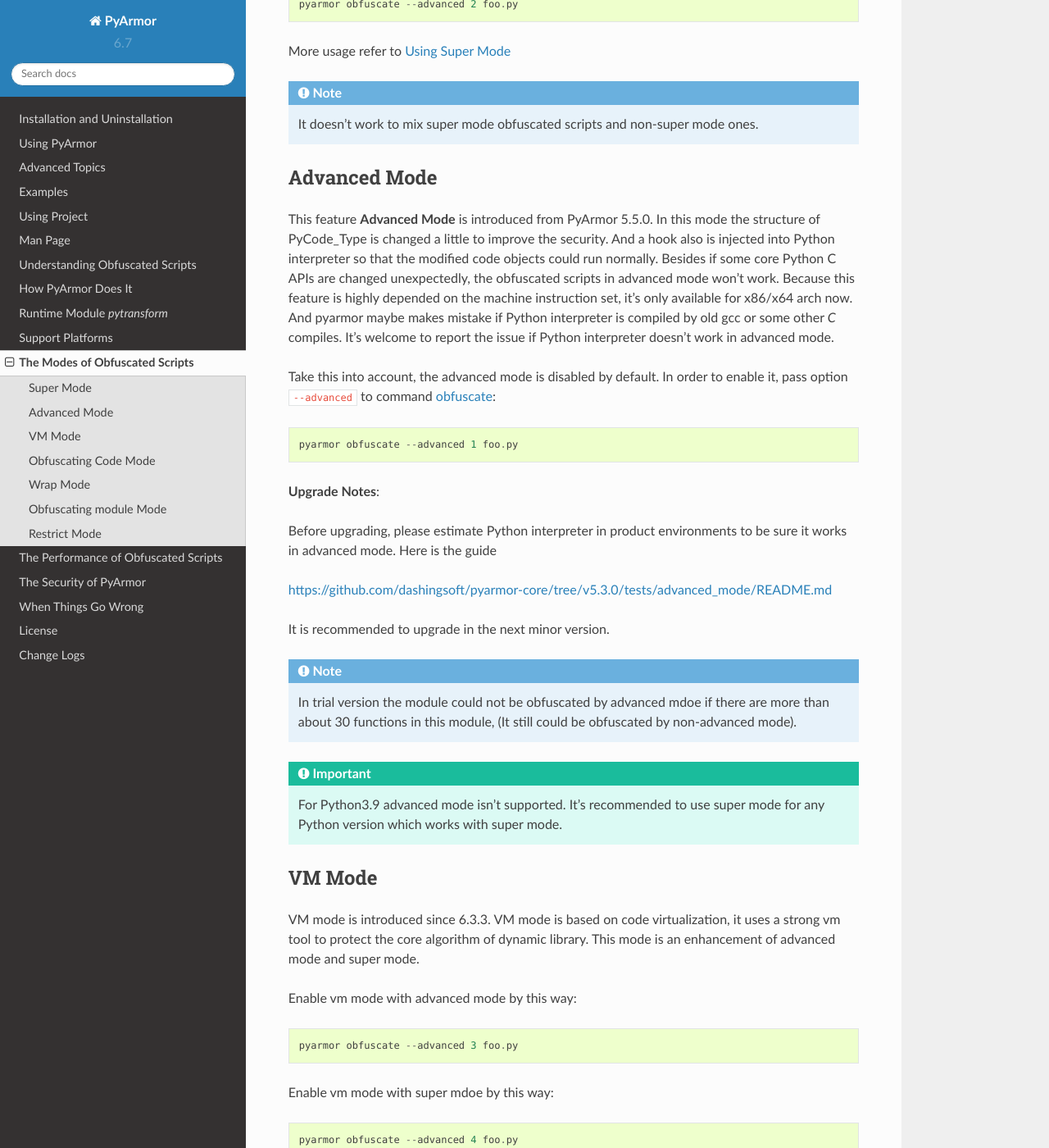
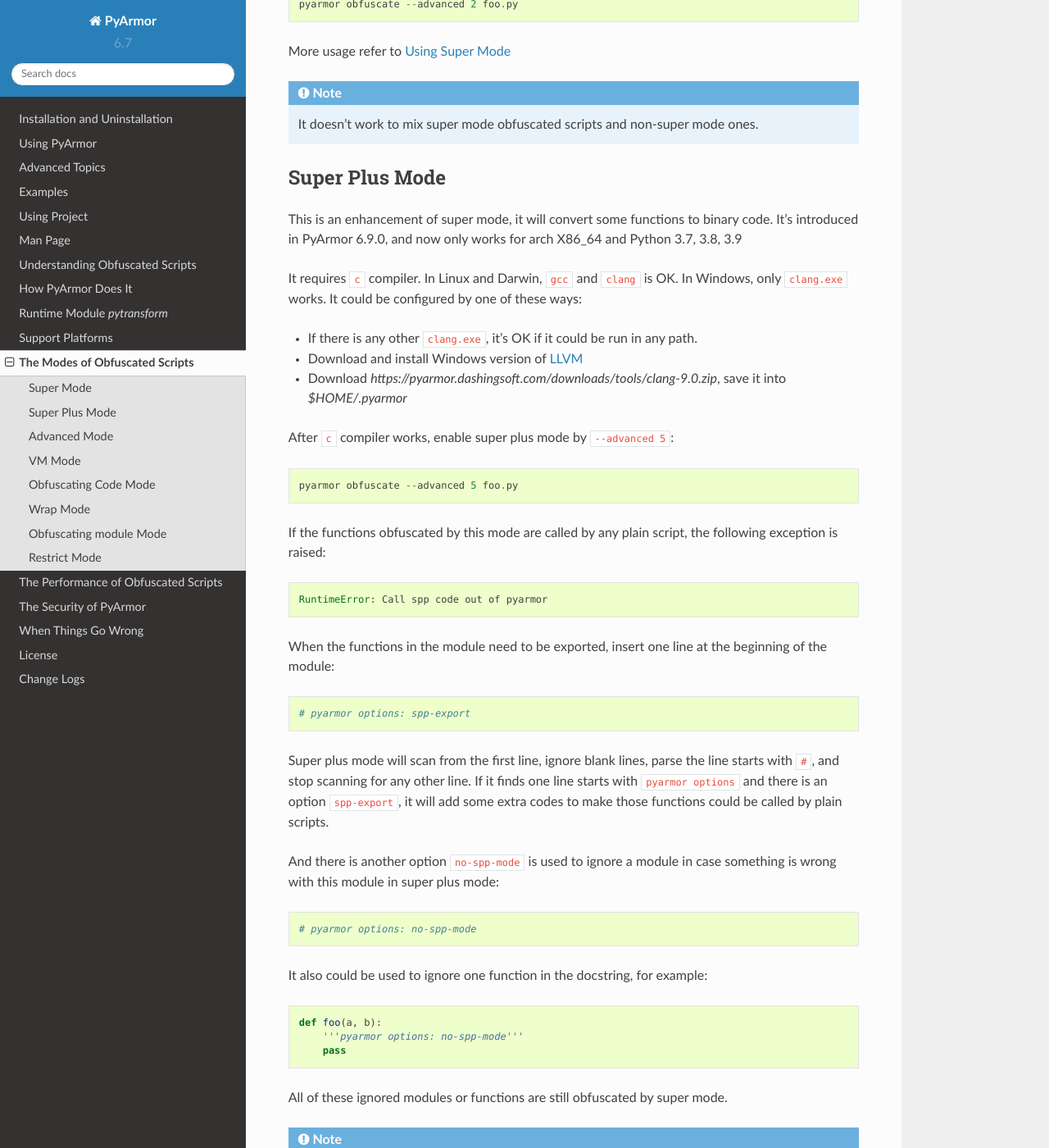
Before and after one commit to dashingsoft/pyarmor, a Sphinx documentation site: the page built from docs/mode.rst, in a window 1280 px wide and 1400 px high, scrolled down 821 px. Shown: the whole window at 82% size. Built offline with Sphinx 7.4.7 and the Read the Docs theme 2.0.0, drawn with Linux system fonts in a browser that asks for light colours; some of the changed text lies outside the part shown.

Commit message:
Document spp mode

```diff
--- a/docs/mode.rst
+++ b/docs/mode.rst
@@ -41,6 +41,63 @@
 .. note::
 
    It doesn't work to mix super mode obfuscated scripts and non-super mode ones.
+
+.. _super plus mode:
+
+Super Plus Mode
+---------------
+
+This is an enhancement of super mode, it will convert some functions to binary
+code. It's introduced in PyArmor 6.9.0, and now only works for arch X86_64 and
+Python 3.7, 3.8, 3.9
+
+It requires ``c`` compiler. In Linux and Darwin, ``gcc`` and ``clang`` is OK. In
+Windows, only ``clang.exe`` works. It could be configured by one of these ways:
+
+* If there is any other ``clang.exe``, it's OK if it could be run in any path.
+* Download and install Windows version of `LLVM <https://releases.llvm.org>`_
+* Download `https://pyarmor.dashingsoft.com/downloads/tools/clang-9.0.zip`, save
+  it into `$HOME/.pyarmor`
+
+After ``c`` compiler works, enable super plus mode by ``--advanced 5``::
+
+  pyarmor obfuscate --advanced 5 foo.py
+
+If the functions obfuscated by this mode are called by any plain script, the
+following exception is raised::
+
+    RuntimeError: Call spp code out of pyarmor
+
+When the functions in the module need to be exported, insert one line at the
+beginning of the module::
+
+  # pyarmor options: spp-export
+
+Super plus mode will scan from the first line, ignore blank lines, parse the
+line starts with ``#``, and stop scanning for any other line. If it finds one
+line starts with ``pyarmor options`` and there is an option ``spp-export``, it
+will add some extra codes to make those functions could be called by plain
+scripts.
+
+And there is another option ``no-spp-mode`` is used to ignore a module in case
+something is wrong with this module in super plus mode::
+
+  # pyarmor options: no-spp-mode
+
+It also could be used to ignore one function in the docstring, for example:
+
+.. code-block:: python
+
+    def foo(a, b):
+        '''pyarmor options: no-spp-mode'''
+        pass
+
+All of these ignored modules or functions are still obfuscated by super mode.
+
+.. note::
+
+   Only partial functions in the module will be obfuscated by spp mode, all the
+   others are still obfuscated by super mode.
 
 .. _advanced mode:
 
```
